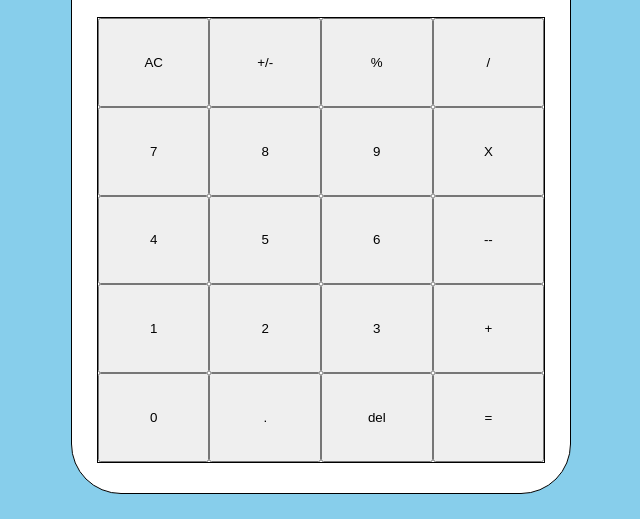
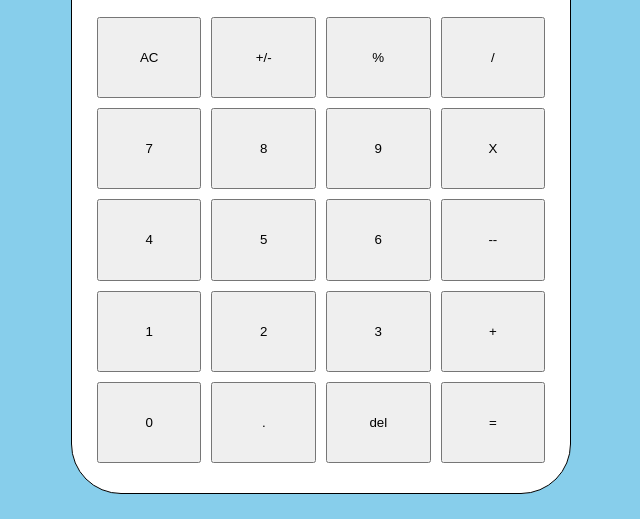
Before and after one commit to averyjmiller/calculator, a plain HTML site: page index.html in a window 1280 px wide. Shown: the part 281-800 px from the top of the page, without its empty margins (319-959 px from the left). Drawn offline with Linux system fonts and the light colour scheme.

Commit message:
adjusted the styling of the buttons

```diff
--- a/assets/style/style.css
+++ b/assets/style/style.css
@@ -54,14 +54,18 @@ body {
 }
 
 .buttons {
+  display: flex;
+  flex-direction: column;
+  gap: 10px;
   width: 90%;
   height: 66%;
   margin: 0 auto;
   margin-bottom: 30px;
-  border: 1px solid black;
 }
 
 .buttons .row {
+  display: flex;
+  gap: 10px;
   height: 20%;
   font-size: 0;
 }
```
